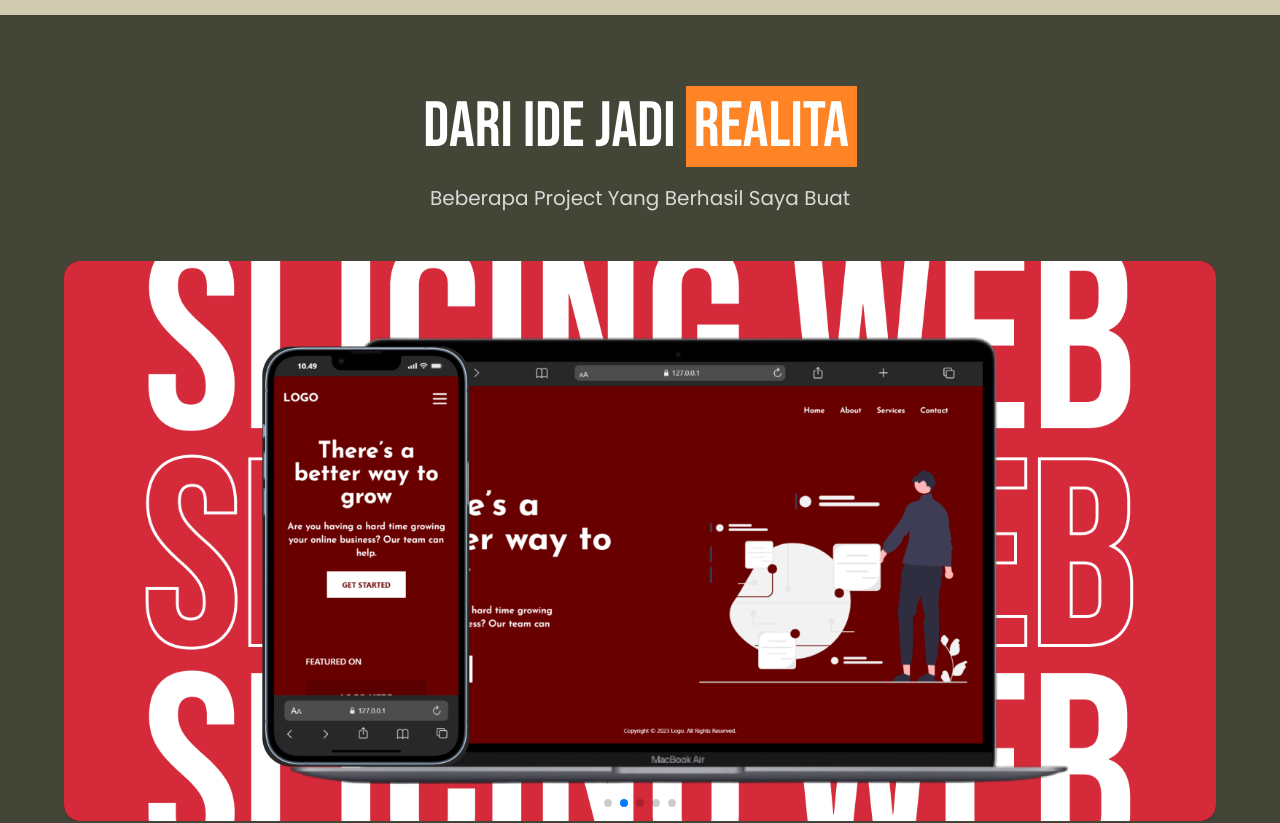
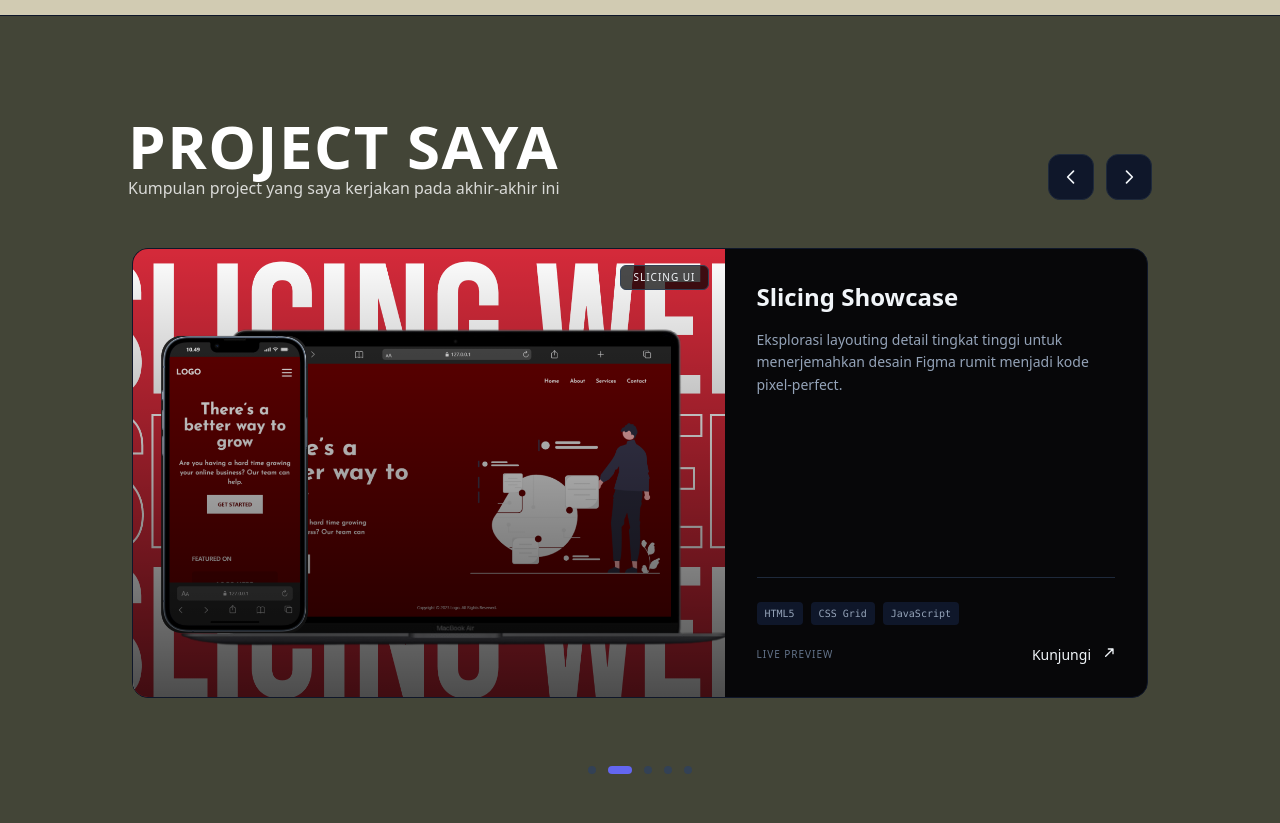
Before and after one commit to barakaramadhan/portfolio-baraka, a React (Vite) app: page / in a window 1280 px wide. Shown: the part 2000-2823 px from the top of the page. Built offline with nearby package versions, Linux system fonts and the light colour scheme.

Commit message:
update terbaru

```diff
--- a/src/Componenst/Achievements.jsx
+++ b/src/Componenst/Achievements.jsx
@@ -41,7 +41,7 @@ export default function Achievement() {
 ];
 
   return (
-    <section className=" bg-[#434537] py-24 px-6 text-white relative overflow-hidden ">
+    <section className=" bg-[#434537] py-24 px-6 text-white relative overflow-hidden -mt-2">
       {/* Background Blur */}
       {/* <div className="absolute top-0 left-0 w-72 h-72 bg-white/5 blur-3xl rounded-full" />
       <div className="absolute bottom-0 right-0 w-72 h-72 bg-white/5 blur-3xl rounded-full" /> */}
--- a/src/Componenst/Project.jsx
+++ b/src/Componenst/Project.jsx
@@ -1,105 +1,276 @@
-import { Swiper, SwiperSlide } from "swiper/react";
-import { Pagination, Autoplay } from "swiper/modules";
-import "swiper/css";
-import "swiper/css/pagination";
+import React, { useState, useEffect, useRef } from "react";
 
-import Roti from "../Assets/img/roti.png";
+import Bahasa from "../Assets/img/bahasa.png";
+import TokoRoti from "../Assets/img/roti.png";
+import Eid from "../Assets/img/mubarok.png";
+import Cuaca from "../Assets/img/cuaca.png";
 import Webs from "../Assets/img/webs.png";
-import Bahasa from "../Assets/img/bahasa.png";
-import Mubarok from "../Assets/img/mubarok.png";
-import Cuaca from "../Assets/img/cuaca.png";
 
 export default function Project() {
+  const [currentIndex, setCurrentIndex] = useState(0);
+  const containerRef = useRef(null);
+
   const projects = [
     {
-      img: Roti,
-      title: "BREAD PAPA'S",
-      desc: "Website toko roti sederhana yang dibuat oleh 3 orang laki-laki tampan.",
+      title: "Bread Papa's",
+      desc: "Platform toko roti modern yang dirancang untuk memberikan pengalaman pemesanan yang mulus dan intuitif.",
       link: "https://bread-papas.vercel.app/",
+      tag: "E-Commerce",
+      tech: ["React", "Tailwind CSS", "Vite"],
+      accentColor: "bg-orange-500",
+      img: TokoRoti,
     },
     {
+      title: "Slicing Showcase",
+      desc: "Eksplorasi layouting detail tingkat tinggi untuk menerjemahkan desain Figma rumit menjadi kode pixel-perfect.",
+      link: "https://tinyurl.com/Slicing-web",
+      tag: "Slicing UI",
+      tech: ["HTML5", "CSS Grid", "JavaScript"],
+      accentColor: "bg-indigo-500",
       img: Webs,
-      title: "SLICING",
-      desc: "Hanya slicing biasa, cuma buat ngasah skill ajaa.",
-      link: "https://tinyurl.com/Slicing-web",
     },
     {
+      title: "Apk Bahasa",
+      desc: "Sistem pencatatan dan analisis pelanggaran tata tertib siswa berbasis web mobile untuk instansi sekolah.",
+      link: "https://tinyurl.com/pelanggaraan",
+      tag: "Mobile Web App",
+      tech: ["React Native", "Tailwind", "Supabase"],
+      accentColor: "bg-emerald-500",
       img: Bahasa,
-      title: "APK BAHASA",
-      desc: "Aplikasi Pelanggaran Siswa berbasis Android.",
-      link: "https://tinyurl.com/pelanggaraan",
     },
     {
-      img: Mubarok,
-      title: "EID MUBAROK",
-      desc: "Website bertema Idul Fitri dengan sistem dark dan light mode.",
+      title: "Eid Mubarok",
+      desc: "Halaman interaktif perayaan hari raya dengan fitur transisi tema adaptif yang bersih dan minimalis.",
       link: "https://tinyurl.com/eid-mubarok",
+      tag: "Interactive Web",
+      tech: ["React", "Framer Motion", "Tailwind"],
+      accentColor: "bg-purple-500",
+      img: Eid,
     },
     {
+      title: "Weather App",
+      desc: "Aplikasi prakiraan cuaca minimalis dengan integrasi API cuaca publik dan visualisasi data dinamis.",
+      link: "https://wheather-app-git-main-barakaramadhan444-1812s-projects.vercel.app/",
+      tag: "Web Utility",
+      tech: ["JavaScript", "OpenWeather API", "CSS Modules"],
+      accentColor: "bg-sky-500",
       img: Cuaca,
-      title: "WEATHER APP",
-      desc: "Aplikasi cuaca sederhana menggunakan API.",
-      link: "https://wheather-app-git-main-barakaramadhan444-1812s-projects.vercel.app/",
-    }
+    },
   ];
 
+  const handleNext = () => {
+    setCurrentIndex((prevIndex) => (prevIndex + 1) % projects.length);
+  };
+
+  const handlePrev = () => {
+    setCurrentIndex(
+      (prevIndex) => (prevIndex - 1 + projects.length) % projects.length
+    );
+  };
+
+  useEffect(() => {
+    const timer = setInterval(() => {
+      handleNext();
+    }, 5000);
+
+    return () => clearInterval(timer);
+  }, []);
+
+  let startX = 0;
+
+  const handleTouchStart = (e) => {
+    startX = e.touches[0].clientX;
+  };
+
+  const handleTouchEnd = (e) => {
+    const endX = e.changedTouches[0].clientX;
+    const diffX = startX - endX;
+
+    if (Math.abs(diffX) > 50) {
+      if (diffX > 0) {
+        handleNext();
+      } else {
+        handlePrev();
+      }
+    }
+  };
+
   return (
-    <div className="bg-[#434537] py-16 pb-[100px]">
-      <h1 className="font-bebas text-[42px] md:text-[64px] text-white text-center">
-        DARI IDE JADI{" "}
-        <span className="bg-[#FE8425] px-2 py-0.5">REALITA</span>
-      </h1>
+    <section
+      id="portfolio"
+      className="bg-[#434537] text-slate-100 py-28 px-6 md:px-12 lg:px-20 border-t border-slate-900 overflow-hidden"
+    >
+      <div className="max-w-5xl mx-auto space-y-12">
 
-      <h2 className="text-center font-poppins text-white/80 text-[16px] md:text-[20px] mt-2">
-        Beberapa Project Yang Berhasil Saya Buat
+        {/* Header */}
+        <div className="flex flex-col md:flex-row md:items-end md:justify-between gap-6">
+          <div className="space-y-3 max-w-2xl">
+            <h2 className="text-3xl md:text-[60px] font-semibold tracking-wide text-white">
+              PROJECT SAYA
             </h2>
 
-      {/* Padding kanan-kiri mobile = px-4, desktop = px-16 */}
-      <div className="mt-12 px-4 md:px-16">
-        <Swiper
-          modules={[Pagination, Autoplay]}
-          slidesPerView={1}
-          spaceBetween={40}
-          loop={true}
-          pagination={{ clickable: true }}
-          autoplay={{
-            delay: 3000,
-            disableOnInteraction: false,
+            <p className="text-white/80 text-sm md:text-base leading-relaxed">
+              Kumpulan project yang saya kerjakan pada akhir-akhir ini
+            </p>
+          </div>
+
+          {/* Button */}
+          <div className="flex items-center space-x-3">
+            <button
+              onClick={handlePrev}
+              className="p-3 bg-slate-900 hover:bg-slate-800 rounded-xl border border-slate-800 transition"
+            >
+              <svg
+                className="w-5 h-5"
+                fill="none"
+                stroke="currentColor"
+                viewBox="0 0 24 24"
+              >
+                <path
+                  strokeLinecap="round"
+                  strokeLinejoin="round"
+                  strokeWidth="2"
+                  d="M15 19l-7-7 7-7"
+                />
+              </svg>
+            </button>
+
+            <button
+              onClick={handleNext}
+              className="p-3 bg-slate-900 hover:bg-slate-800 rounded-xl border border-slate-800 transition"
+            >
+              <svg
+                className="w-5 h-5"
+                fill="none"
+                stroke="currentColor"
+                viewBox="0 0 24 24"
+              >
+                <path
+                  strokeLinecap="round"
+                  strokeLinejoin="round"
+                  strokeWidth="2"
+                  d="M9 5l7 7-7 7"
+                />
+              </svg>
+            </button>
+          </div>
+        </div>
+
+        {/* Slider */}
+        <div
+          ref={containerRef}
+          onTouchStart={handleTouchStart}
+          onTouchEnd={handleTouchEnd}
+          className="relative overflow-hidden"
+        >
+          <div
+            className="flex transition-transform duration-500 ease-out"
+            style={{
+              transform: `translateX(-${currentIndex * 100}%)`,
             }}
-          className="mySwiper"
           >
             {projects.map((project, index) => (
-            <SwiperSlide key={index}>
-              <div className="relative group overflow-hidden rounded-none md:rounded-2xl shadow-xl cursor-pointer w-full mx-auto bg-black">
+              <div
+                key={index}
+                className="w-full flex-shrink-0 px-1"
+              >
+                <div className="bg-[#09090b] border border-slate-900 rounded-2xl overflow-hidden grid md:grid-cols-12 md:h-[450px]">
+
+                  {/* Image */}
+                  <div className="md:col-span-7 h-[240px] md:h-full overflow-hidden relative">
                     <img
                       src={project.img}
                       alt={project.title}
-                  className="w-full h-auto md:h-[70vh] object-contain md:object-cover transition-all duration-700 group-hover:scale-105"
+                      className="w-full h-full object-cover hover:scale-105 transition duration-700"
                     />
 
-                <div className="absolute inset-0 flex flex-col items-center justify-center text-center opacity-0 group-hover:opacity-100 transition-all duration-500 bg-black/80">
-                  <h2 className="text-[42px] md:text-[56px] text-white font-bebas mb-3 px-4 py-1 rounded-md shadow-md transform rotate-3 group-hover:-rotate-3 group-hover:scale-110 transition-all">
+                    <div className="absolute inset-0 bg-gradient-to-t from-black/70 to-transparent"></div>
+
+                    <span className="absolute top-4 right-4 text-[10px] uppercase tracking-widest bg-black/70 px-3 py-1 rounded-md border border-slate-700">
+                      {project.tag}
+                    </span>
+                  </div>
+
+                  {/* Content */}
+                  <div className="md:col-span-5 p-8 flex flex-col justify-between bg-black/20">
+                    <div className="space-y-4">
+                      <h3 className="text-2xl font-semibold">
                         {project.title}
-                  </h2>
+                      </h3>
 
-                  <p className="text-white/90 text-[16px] md:text-[18px] font-poppins w-[85%] md:w-[400px] text-center mb-4 leading-relaxed">
+                      <p className="text-sm text-slate-400 leading-relaxed">
                         {project.desc}
                       </p>
+                    </div>
+
+                    <div className="space-y-5 pt-6 border-t border-slate-800">
+
+                      {/* Tech */}
+                      <div className="flex flex-wrap gap-2">
+                        {project.tech.map((tech, idx) => (
+                          <span
+                            key={idx}
+                            className="text-[10px] font-mono bg-slate-900 px-2 py-1 rounded text-slate-400"
+                          >
+                            {tech}
+                          </span>
+                        ))}
+                      </div>
+
+                      {/* Link */}
+                      <div className="flex items-center justify-between">
+                        <span className="text-[10px] uppercase tracking-widest text-slate-500">
+                          Live Preview
+                        </span>
 
                         <a
                           href={project.link}
                           target="_blank"
                           rel="noopener noreferrer"
-                    className="bg-[#FE8425] hover:bg-[#ff6b00] text-white font-bebas text-[26px] px-[40px] py-[6px] rounded-lg shadow-md transition-all"
+                          className="flex items-center gap-2 text-sm hover:text-slate-300 transition"
                         >
-                    LOOK
+                          Kunjungi
+
+                          <svg
+                            className="w-4 h-4"
+                            fill="none"
+                            stroke="currentColor"
+                            viewBox="0 0 24 24"
+                          >
+                            <path
+                              strokeLinecap="round"
+                              strokeLinejoin="round"
+                              strokeWidth="2"
+                              d="M14 3h7m0 0v7m0-7L10 14"
+                            />
+                          </svg>
                         </a>
                       </div>
                     </div>
-            </SwiperSlide>
-          ))}
-        </Swiper>
+                  </div>
+
                 </div>
               </div>
+            ))}
+          </div>
+        </div>
+
+        {/* Dots */}
+        <div className="flex justify-center items-center gap-3 pt-5">
+          {projects.map((project, index) => (
+            <button
+              key={index}
+              onClick={() => setCurrentIndex(index)}
+              className={`h-2 rounded-full transition-all duration-300 ${
+                index === currentIndex
+                  ? `${project.accentColor} w-6`
+                  : "bg-slate-700 w-2"
+              }`}
+            />
+          ))}
+        </div>
+
+      </div>
+    </section>
   );
 }
```
Lines whose indentation alone changed are shown as unchanged.
